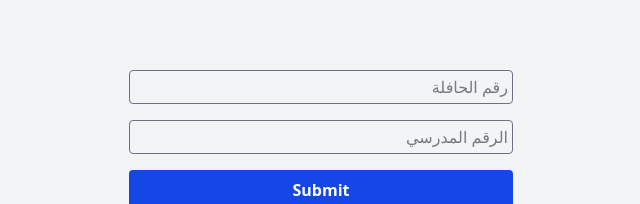
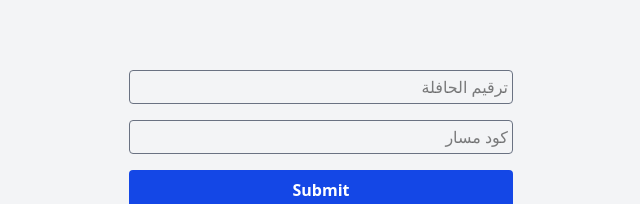
Before and after one commit to MoeChris/location-grabber, a React (Vite) app: page / in a window 1280 px wide. Shown: the part 259-463 px from the top of the page, without its empty margins (319-959 px from the left). Built offline with nearby package versions, Linux system fonts and the light colour scheme.

Commit message:
translating the placeholder to arabic

```diff
--- a/src/App.jsx
+++ b/src/App.jsx
@@ -77,7 +77,7 @@ const App = () => {
       <form className="flex flex-col gap-4 w-96 mx-auto" onSubmit={addData}>
         <input
           type="text"
-          placeholder="رقم الحافلة"
+          placeholder="ترقيم الحافلة"
           className="border border-gray-500 p-1 rounded text-right"
           value={codeBus}
           disabled={busIsLocked}
@@ -86,7 +86,7 @@ const App = () => {
 
         <input
           type="text"
-          placeholder="الرقم المدرسي"
+          placeholder="كود مسار"
           className="border border-gray-500 p-1 rounded text-right"
           value={codeMassar}
           onChange={(e) => setCodeMassar(e.target.value)}
```
